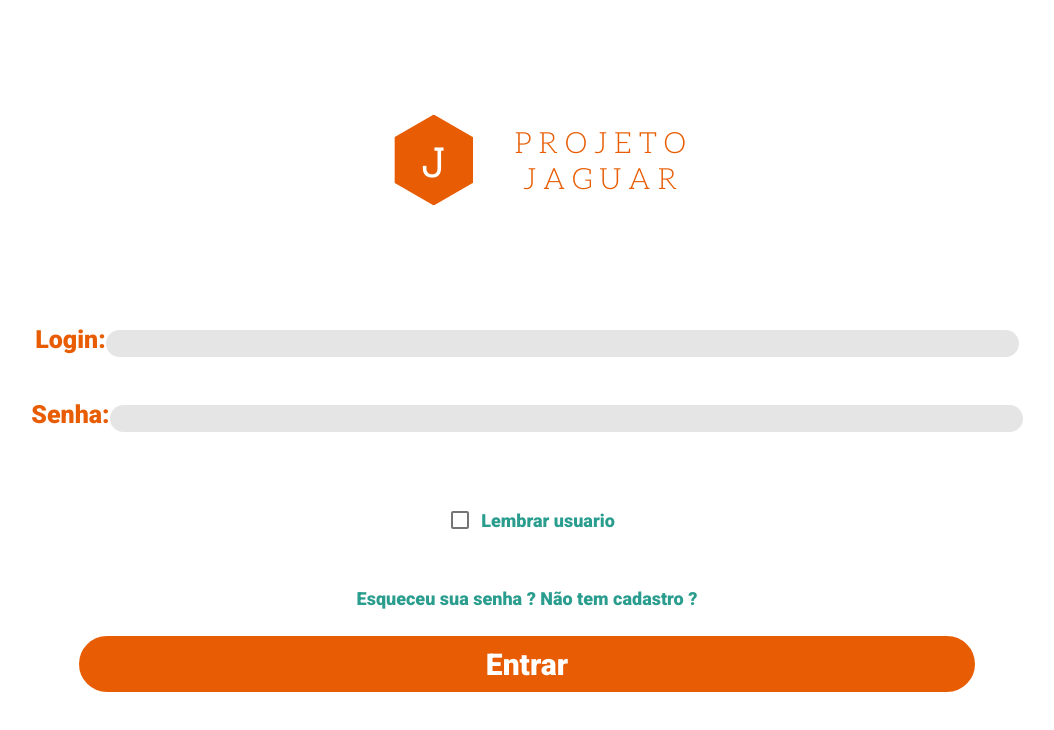
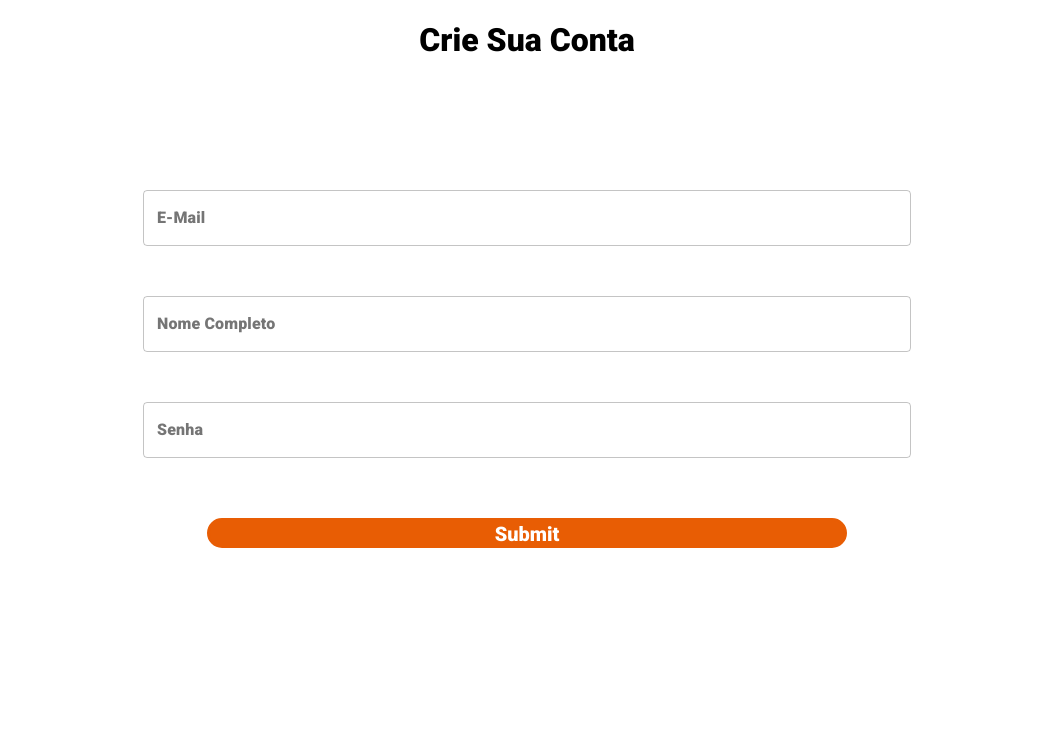
Before and after one commit to Buraym/jaguar, a React (Create React App) app: page /cadastro in a window 1280 px wide. Shown: the top 730 px of the page, without its empty margins (113-1167 px from the left). Built offline with nearby package versions, Linux system fonts and the light colour scheme.

Commit message:
segunda mudanca antes da pagina contabilidade

```diff
--- a/src/App.js
+++ b/src/App.js
@@ -6,16 +6,12 @@ import {
 } from "react-router-dom";
 
 import Login from './pages/Login';
-
+import Cadastro from './pages/Cadastro';
 import Home from './pages/Home';
-
 import Perfil from './pages/Perfil';
 import EditarPerfil from './pages/EditarPerfil';
-
 import Reunioes from './pages/Reunioes';
-
 import Eventos from './pages/Eventos';
-
 import Servicos from './pages/Servicos';
 import ServicosJardinaria from './pages/ServicosJardinaria';
 import ServicosEncanamento from './pages/ServicosEncanamento';
@@ -24,14 +20,10 @@ import ServicosBaba from './pages/ServicosBaba';
 import ServicosCozinheiro from './pages/ServicosCozinheiro';
 import ServicosProcurar from './pages/ServicosProcurar';
 import ServicosSugerir from './pages/ServicosSugerir';
-
 import Classificados from './pages/Classificados';
-
 import Funcionarios from './pages/Funcionarios';
 import FuncionariosEscalas from './pages/FuncionariosEscalas';
-
 import Contabilidade from './pages/Contabilidade';
-
 import PublicarAvisos from './pages/PublicarAvisos'
 
 function App() {
@@ -41,6 +33,7 @@ function App() {
       <Router>
         <div>
           <Switch>
+            <Route path="/cadastro" exact component={Cadastro} />
             <Route path="/home" exact component={Home} />
             <Route path="/perfil" component={Perfil} />
             <Route path="/editar_perfil" component={EditarPerfil} />
--- /dev/null
+++ b/src/pages/Cadastro.jsx
@@ -0,0 +1,77 @@
+import React from 'react';
+import '../styles/cadastrostyle.css';
+import { Link } from "react-router-dom";
+import {
+    ThemeProvider,
+    createMuiTheme
+} from '@material-ui/core/styles';
+import TextField from '@material-ui/core/TextField';
+
+const theme = createMuiTheme({
+    palette: {
+      primary: {
+        main: "#2a9d8f",
+      },
+      secondary: {
+        main: '#e85d04',
+      },
+    },
+});
+
+function Cadastro(){
+
+    return(
+        <div className="tela-cadastro">
+            <div className="caixa-cadastro-titulo">
+                <h1> Crie Sua Conta </h1>
+            </div>
+            <div className="conteudo-cadastro">
+                <div className="caixa-cadastros">
+                    <form>
+                        <div className="caixa-cadastro-input">
+                            <ThemeProvider theme={theme}>
+                                <TextField
+                                label="E-Mail"
+                                variant="outlined"
+                                id="mui-theme-provider-outlined-input"
+                                color="secondary"
+                                fullWidth="true"
+                                />
+                            </ThemeProvider>
+                        </div>
+                        <div className="caixa-cadastro-input">
+                            <ThemeProvider theme={theme}>
+                                <TextField
+                                label="Nome Completo"
+                                variant="outlined"
+                                id="mui-theme-provider-outlined-input"
+                                color="secondary"
+                                fullWidth="true"
+                                />
+                            </ThemeProvider>
+                        </div>
+                        <div className="caixa-cadastro-input">
+                            <ThemeProvider theme={theme}>
+                                <TextField
+                                label="Senha"
+                                variant="outlined"
+                                id="mui-theme-provider-outlined-input"
+                                color="secondary"
+                                fullWidth="true"
+                                />
+                            </ThemeProvider>
+                        </div>
+
+                        <div className="caixa-cadastro-submit">
+                            <Link to="/home">
+                                <input className="input-cadastro-submit" type="Submit" placeholder="Criar sua Conta"/>
+                            </Link>
+                        </div>
+                    </form>
+                </div>
+            </div>
+        </div>
+    );
+}
+
+export default Cadastro;
--- a/src/pages/Login.jsx
+++ b/src/pages/Login.jsx
@@ -46,7 +46,7 @@ function Login() {
                     <label className="lembrar"> Lembrar usuario </label>
                 </div>
                 <div className="Caixa_botao">
-                    <label className="lembrar"> Esqueceu sua senha ? Não tem cadastro ? </label>
+                    <label className="lembrar"> <span> <Link className="span"to="/"> Esqueceu sua senha </Link></span> ? Não tem <span><Link className="span" to="/cadastro"> Cadastro </Link></span> ? </label>
                     <Link to="/home">
                         <button className="botao_entrar">
                             <label className="entrar-label"> Entrar </label>
--- /dev/null
+++ b/src/styles/cadastrostyle.css
@@ -0,0 +1,95 @@
+.tela-cadastro{
+    display:flex;
+    width: 100vw;
+    height:100vh;
+
+    justify-content: flex-start;
+    align-items: center;
+    align-content: center;
+    flex-direction:column;
+}
+
+.caixa-cadastro-titulo{
+    width: 100vw;
+    height:20%;
+    text-align: center;
+}
+
+.conteudo-cadastro{
+    display:flex;
+    width: 100vw;
+    height:80%;
+
+    justify-content: flex-start;
+    align-items: center;
+    align-content: center;
+    flex-direction:column;
+}
+
+.caixa-cadastros{
+    display:flex;
+    width: 60vw;
+    height:100%;
+
+    justify-content: flex-start;
+    align-items: center;
+    align-content: center;
+    flex-direction:column;
+}
+
+.caixa-cadastro{
+    display:flex;
+    width: 100%;
+    height:20%;
+
+    justify-content: center;
+    align-items: center;
+    align-content: center;
+    flex-direction:row;
+}
+
+.caixa-cadastro-input{
+
+    display:flex;
+    width: 60vw;
+    padding-top:20px;
+    padding-bottom:20px;
+    margin:10px;
+
+    justify-content: center;
+    align-items: center;
+    align-content: center;
+    flex-direction:column;
+}
+
+.caixa-cadastro-submit{
+
+    display:flex;
+    width: 60vw;
+    padding-top:30px;
+    padding-bottom:40px;
+    margin:10px;
+
+    justify-content: center;
+    align-items: center;
+    align-content: center;
+    flex-direction:column;
+}
+
+.input-cadastro-submit{
+    width: 50vw;
+    height: 30px;
+    background:  #E85D04;
+    border: 3px solid #E85D04;
+    border-radius:30px;
+    outline:none;
+    color:white;
+    font-size:20px;
+
+    transition: 0.3s ease-in-out;
+}
+
+.input-cadastro-submit:hover {
+    background: white;
+    color: #E85D04;
+}
--- a/src/styles/loginstyle.css
+++ b/src/styles/loginstyle.css
@@ -74,7 +74,7 @@
 }
 
 .lembrar{
-    color: rgba(42, 157, 143, 1);
+    color: #2a9d8f;
     font-size: 18px;
 }
 
@@ -86,6 +86,15 @@
     justify-content: space-evenly;
     align-items:center;
     flex-direction: column;
+}
+
+.span{
+    color: rgba(42, 157, 143, 1);
+    transition: 0.3s ease-in-out;
+}
+
+.span:hover{
+    color: #e85d04;
 }
 
 .botao_entrar{
--- a/src/styles/servicoprocurarstyle.css
+++ b/src/styles/servicoprocurarstyle.css
@@ -34,7 +34,7 @@
 
 }
 
-.servicos-procurar-campo:focus-within .servicos-procurar-input{
+.servicos-procurar-campo:focus-within:focus-within .servicos-procurar-input{
     opacity:1;
 }
 
```
